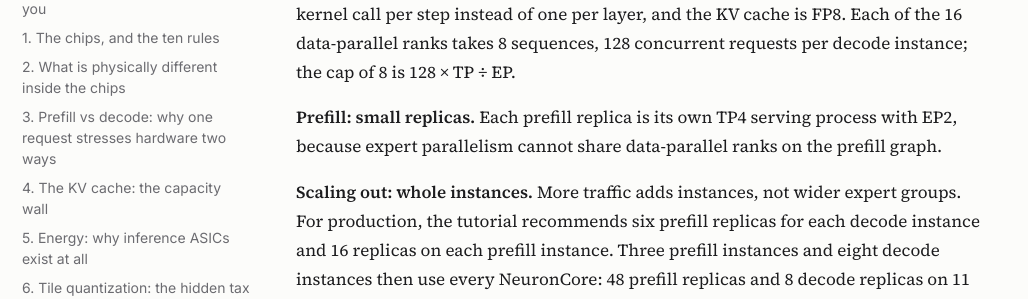
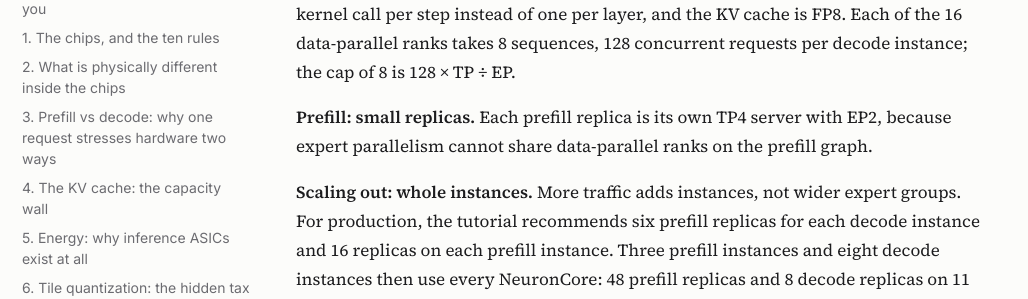
Before and after one commit to bananighosh/bananighosh.github.io, a Jekyll site: the page built from _posts/2026-11-16-flops-are-not-tokens.md, in a window 1280 px wide and 900 px high, scrolled down 17326 px. Shown: the part 155-454 px from the top of the window, without its empty margins (0-1028 px from the left). Built offline with Jekyll 4.4.1, drawn with Linux system fonts in a browser that asks for light colours; some of the changed text lies outside the part shown.

Commit message:
Revert rows 3 and 18 to original wording
Co-Authored-By: Claude Opus 5.5 <noreply@anthropic.com>
Claude-Session: https://claude.ai/code/session_01K2HJxVUv7i1duGErniTfDd

```diff
--- a/_posts/2026-11-16-flops-are-not-tokens.md
+++ b/_posts/2026-11-16-flops-are-not-tokens.md
@@ -98,7 +98,7 @@ What the reallocation buys, beyond cost:
 
 - <b>Communication that does not steal compute.</b> On GPUs, NCCL and RCCL run collectives by default as kernels on the same SMs or CUs as the math. DeepSeek-V3 gave 20 of 132 H800 SMs (15.2%) to all-to-all, and asked hardware vendors to offload communication from the SMs. Trainium3 ships dedicated collective cores (CC-Cores) on every chip.
 - <b>Software-managed on-chip memory for reuse.</b> Trainium3 has 8 × 32 MiB = 256 MiB of SBUF per chip, placed by the compiler or kernel rather than by a hardware cache.
-- <b>Larger scale-up domains</b> (chips joined by the scale-up interconnect, before traffic leaves for the scale-out network). The larger the domain, the more of the tensor- and expert-parallel traffic that runs every layer stays on links with far more bandwidth per chip than the scale-out network. <b>Trn3 UltraServer:</b> 144 Trainium3 chips over NeuronLink-v4 through NeuronSwitch-v1. <b>Jalapeño</b>: 128 chips per rack over Ethernet, 2,048 per Ethernet pod.
+- <b>Larger scale-up domains</b> (chips joined by the scale-up interconnect, before traffic leaves for the scale-out network). The larger the domain, the more of the tensor- and expert-parallel traffic that runs every layer stays on links with far more bandwidth per chip than the scale-out network. <b>Trn3 UltraServer:</b> 144 Trainium3 chips over NeuronLink-v4 through NeuronSwitch-v1. <b>Jalapeño</b>: 128 chips per rack over a local collective network, 2,048 per Ethernet pod.
 - <b>More tokens per watt.</b> Jalapeño has 15.4 TB/s of peak HBM bandwidth on a 700 W chip power budget, 22.0 GB/s per watt. Trainium follows the same path: the Trn3 UltraServer delivers 4x the energy efficiency of the Trn2 UltraServer.
 
 ### The system is the building block
@@ -364,7 +364,7 @@ GPT-OSS 120B is a MoE model with 36 layers, 128 experts per layer, and 4 experts
 
 <b>Decode: one expert per core.</b> With 128 experts and 128 ranks, each NeuronCore holds one expert of every layer, and the expert all-to-all stays inside one instance on NeuronLink. One NKI megakernel runs all 36 decoder layers of a decode step, one kernel call per step instead of one per layer, and the KV cache is FP8. Each of the 16 data-parallel ranks takes 8 sequences, 128 concurrent requests per decode instance; the cap of 8 is 128 × TP ÷ EP.
 
-<b>Prefill: small replicas.</b> Each prefill replica is its own TP4 serving process with EP2, because expert parallelism cannot share data-parallel ranks on the prefill graph.
+<b>Prefill: small replicas.</b> Each prefill replica is its own TP4 server with EP2, because expert parallelism cannot share data-parallel ranks on the prefill graph.
 
 <b>Scaling out: whole instances.</b> More traffic adds instances, not wider expert groups. For production, the tutorial recommends six prefill replicas for each decode instance and 16 replicas on each prefill instance. Three prefill instances and eight decode instances then use every NeuronCore: 48 prefill replicas and 8 decode replicas on 11 instances.
 
```
